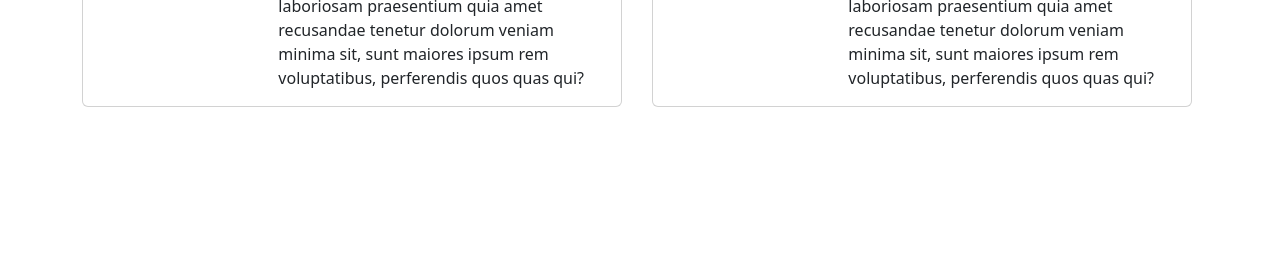
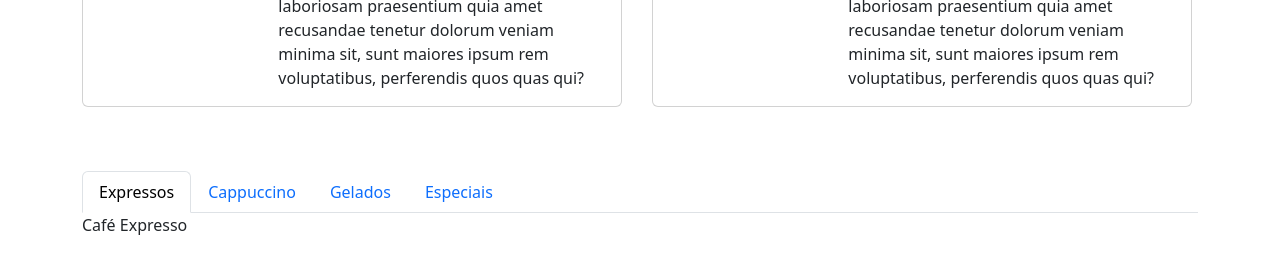
Before and after one commit to thiagofalima/cafeteria, a plain HTML site: page index.html in a window 1280 px wide. Shown: the part 684-958 px from the top of the page. Before the commit the page ends 807 px from the top, so only its background shows below. Drawn offline with nearby package versions, Linux system fonts and the light colour scheme.

Commit message:
feat(menu): add Bootstrap component and propper tabs

```diff
--- a/index.html
+++ b/index.html
@@ -152,7 +152,45 @@
             </div>
           </div>
         </div>
-    </section id="about">
+    </section>
+
+    <!-- Menu -->
+    <section id="menu" class="container my-5">
+      <ul class="nav nav-tabs" id="myTab" role="tablist">
+        <li class="nav-item" role="presentation">
+          <button class="nav-link active" id="espresso-tab" data-bs-toggle="tab" data-bs-target="#espresso-tab-pane"
+            type="button" role="tab" aria-controls="espresso-tab-pane" aria-selected="true">Expressos</button>
+        </li>
+        <li class="nav-item" role="presentation">
+          <button class="nav-link" id="cappuccinos-tab" data-bs-toggle="tab" data-bs-target="#cappuccinos-tab-pane"
+            type="button" role="tab" aria-controls="cappuccinos-tab-pane" aria-selected="false">Cappuccino</button>
+        </li>
+        <li class="nav-item" role="presentation">
+          <button class="nav-link" id="iced-coffee-tab" data-bs-toggle="tab" data-bs-target="#iced-coffee-tab-pane"
+            type="button" role="tab" aria-controls="iced-coffee-tab-pane" aria-selected="false">Gelados</button>
+        </li>
+        <li class="nav-item" role="presentation">
+          <button class="nav-link" id="specials-coffee-tab" data-bs-toggle="tab"
+            data-bs-target="#specials-coffee-tab-pane" type="button" role="tab" aria-controls="specials-coffee-tab-pane"
+            aria-selected="false">Especiais</button>
+        </li>
+
+      </ul>
+      <div class="tab-content" id="myTabContent">
+        <div class="tab-pane fade show active" id="espresso-tab-pane" role="tabpanel" aria-labelledby="espresso-tab"
+          tabindex="0">Café Expresso</div>
+        <div class="tab-pane fade" id="cappuccinos-tab-pane" role="tabpanel" aria-labelledby="cappuccinos-tab"
+          tabindex="0">Capuccinos</div>
+        <div class="tab-pane fade" id="iced-coffee-tab-pane" role="tabpanel" aria-labelledby="iced-coffee-tab"
+          tabindex="0">Cafés Gelados
+        </div>
+        <div class="tab-pane fade" id="specials-coffee-tab-pane" role="tabpanel" aria-labelledby="specials-coffee-tab"
+          tabindex="0">Cafés Especiais
+        </div>
+
+      </div>
+    </section>
+
   </main>
 
   <script src="https://cdn.jsdelivr.net/npm/bootstrap@5.3.7/dist/js/bootstrap.bundle.min.js"
```
